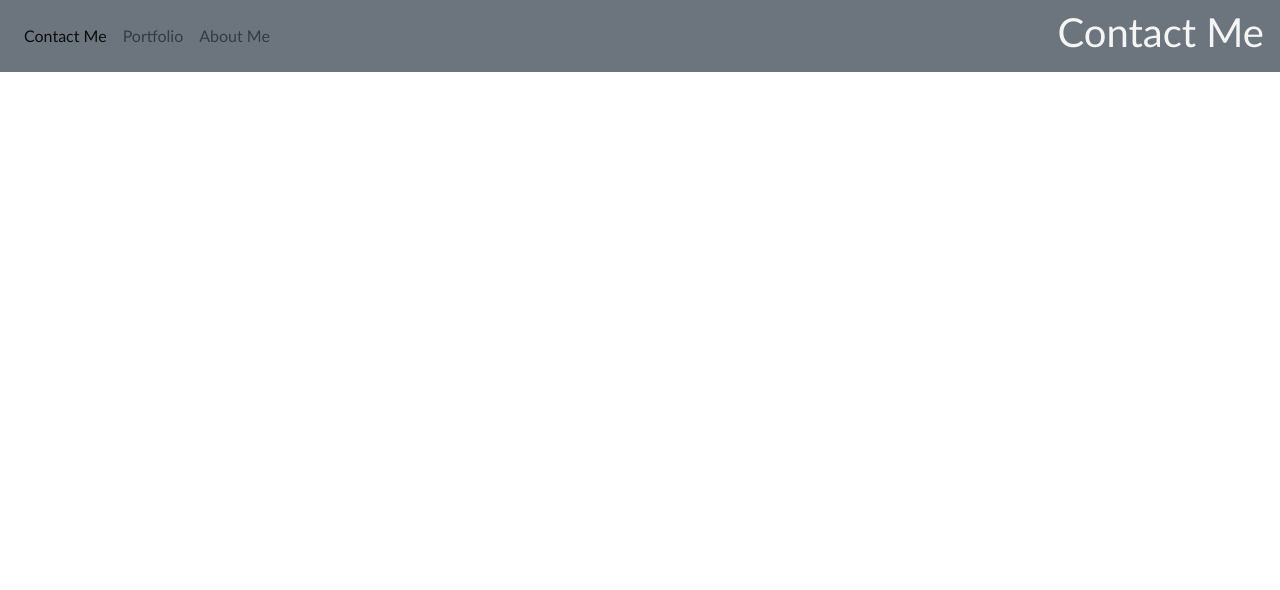
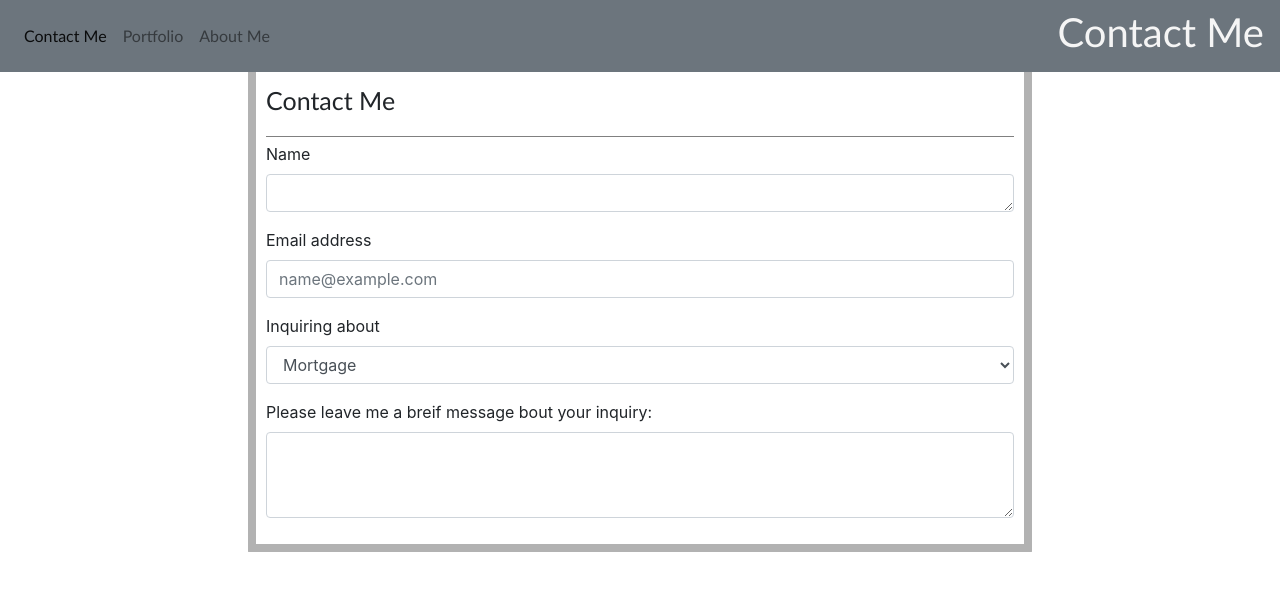
Before and after one commit to ErikDono/homework2, a plain HTML site: page contact.html in a window 1280 px wide. Drawn offline with nearby package versions, Linux system fonts and the light colour scheme.

Commit message:
finished contact me

```diff
--- a/assets/style.css
+++ b/assets/style.css
@@ -5,12 +5,34 @@ body{background: color 333;}
     font: 20x;
     color: whitesmoke;
     font-family: 'Gill Sans', 'Gill Sans MT', Calibri, 'Trebuchet MS', sans-serif;
+}
 
 
-}
-.headerstyle {
+.headernavstyle {
  float: right;
  color: whitesmoke;
  font-family: 'Gill Sans', 'Gill Sans MT', Calibri, 'Trebuchet MS', sans-serif
 
 }
+
+.contactstyle{
+font-size: 25px;
+font-family: 'Gill Sans', 'Gill Sans MT', Calibri, 'Trebuchet MS', sans-serif;
+}
+
+
+.contactMeWrapper {
+    margin: auto;
+  width: 60%;
+  border: 5px  #484848;
+  padding: 10px;
+  border-radius: .1px;
+  box-shadow: 0px 0px 0px 8px rgba(0,0,0,0.3);
+}
+.divider {
+    margin-top:5px;
+ margin-bottom:5px;
+ height:1px;
+ width:auto;
+ border-top:1px solid gray;
+}
--- a/contact.html
+++ b/contact.html
@@ -10,10 +10,11 @@
     <link rel="stylesheet" href="https://stackpath.bootstrapcdn.com/bootstrap/4.4.1/css/bootstrap.min.css"
         integrity="sha384-Vkoo8x4CGsO3+Hhxv8T/Q5PaXtkKtu6ug5TOeNV6gBiFeWPGFN9MuhOf23Q9Ifjh" crossorigin="anonymous">
     <link rel="stylesheet" href="assets/style.css">
-    <title>Contact</title>
+    <title>Contact Me</title>
+
 </head>
 
-
+<!-- /I added navbar-fixed-top, but it did not fix the bav bar to the top of the page... -->
 <nav class="navbar navbar-expand-lg navbar-fixed-top navbar-light bg-secondary">
     <button class="navbar-toggler" type="button" data-toggle="collapse" data-target="#navbarNavAltMarkup"
         aria-controls="navbarNavAltMarkup" aria-expanded="false" aria-label="Toggle navigation">
@@ -30,12 +31,49 @@
         </div>
 
     </div>
+    <!-- i really liked the way the header floated to the right looked! it was a mistake at first, but i kept it in for style reasons. -->
+    <div class="headernavstyle">
+
+        <h1>Contact Me</h1>
+
+    </div>
+</nav>
 
 <body>
 
-        <div class="headerstyle">
 
-            <h1>Contact Me</h1>
+    <div class="contactMeWrapper">
+        <div class="contactstyle">
+            <p>Contact Me</p>
+        </div>
+        <div class="divider"></div>
+
+        <form>
+            <div class="form-group">
+                <label for="exampleFormControlTextarea1">Name</label>
+                <textarea class="form-control" id="exampleFormControlTextarea1" rows="1"></textarea>
+            </div>
+            <div class="form-group">
+                <label for="exampleFormControlInput1">Email address</label>
+                <input type="email" class="form-control" id="exampleFormControlInput1" placeholder="name@example.com">
+            </div>
+            <div class="form-group">
+                <label for="exampleFormControlSelect1">Inquiring about</label>
+                <select class="form-control" id="exampleFormControlSelect1">
+                    <option>Mortgage</option>
+                    <option>Webpage Design</option>
+                </select>
+            </div>
+            <div class="form-group">
+                <label for="exampleFormControlTextarea1">Please leave me a breif message bout your inquiry:</label>
+                <textarea class="form-control" id="exampleFormControlTextarea1" rows="3"></textarea>
+            </div>
+        </form>
+
+
+
+
+
 
     </div>
 
```
Also changed, not shown: 1 other file. Lines whose indentation alone changed are shown as unchanged.
